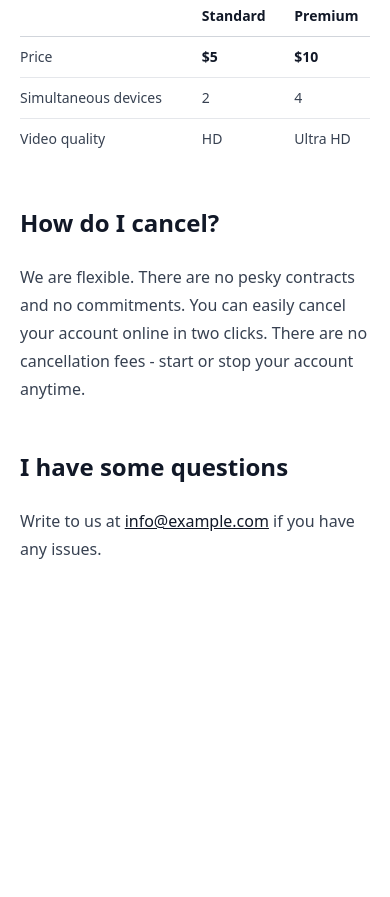
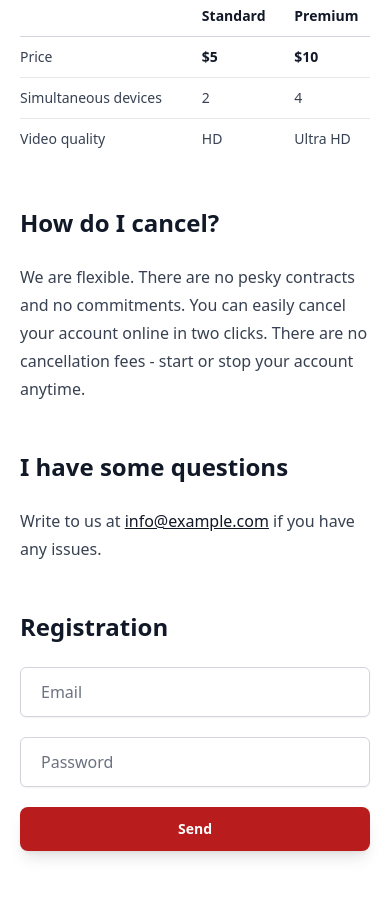
Before and after one commit to davidmles/tailwindcss-course, a website: page index.html in a window 390 px wide. Shown: the part 1990-2887 px from the top of the page. Before the commit the page ends 2633 px from the top, so only its background shows below. Drawn offline with Linux system fonts and the light colour scheme.

Commit message:
final code

```diff
--- a/index.html
+++ b/index.html
@@ -89,6 +89,21 @@
     <p>
       Write to us at <a href="mailto:info@example.com">info@example.com</a> if you have any issues.
     </p>
+
+    <h2>Registration</h2>
+    <form action="#" class="flex flex-col space-y-5">
+      <div>
+        <label for="email" class="sr-only">Email</label>
+        <input type="email" name="email" id="email" placeholder="Email">
+      </div>
+
+      <div>
+        <label for="password" class="sr-only">Password</label>
+        <input type="password" name="password" id="password" placeholder="Password">
+      </div>
+
+      <button class="btn">Send</button>
+    </form>
   </div>
 </body>
 </html>
--- a/src/tailwind.css
+++ b/src/tailwind.css
@@ -4,6 +4,11 @@
 
 @layer components {
   .btn {
-    @apply bg-red-700 text-white px-5 py-3 inline-block mt-10 rounded-lg shadow-lg font-semibold text-sm w-full sm:w-auto md:px-10 md:py-4 md:text-lg hover:bg-red-800 focus:outline-none focus:ring focus:ring-offset-2 focus:ring-red-800 focus:ring-opacity-50 active:bg-red-900 dark:focus:ring-red-400 dark:ring-offset-gray-900;
+    @apply bg-red-700 text-white px-5 py-3 inline-block mt-10 rounded-lg shadow-lg font-semibold text-sm w-full sm:w-auto sm:self-start md:px-10 md:py-4 md:text-lg hover:bg-red-800 focus:outline-none focus:ring focus:ring-offset-2 focus:ring-red-800 focus:ring-opacity-50 active:bg-red-900 dark:focus:ring-red-400 dark:ring-offset-gray-900;
+  }
+
+  input[type="email"],
+  input[type="password"] {
+    @apply w-full px-5 py-3 text-black border-gray-300 shadow-sm rounded-md sm:w-1/2 focus:ring-2 focus:ring-red-800 focus:ring-opacity-50 focus:border-transparent dark:focus:ring-red-400 dark:focus:ring-4 dark:focus:ring-opacity-50;
   }
 }
```
Also changed, not shown: style.css.
